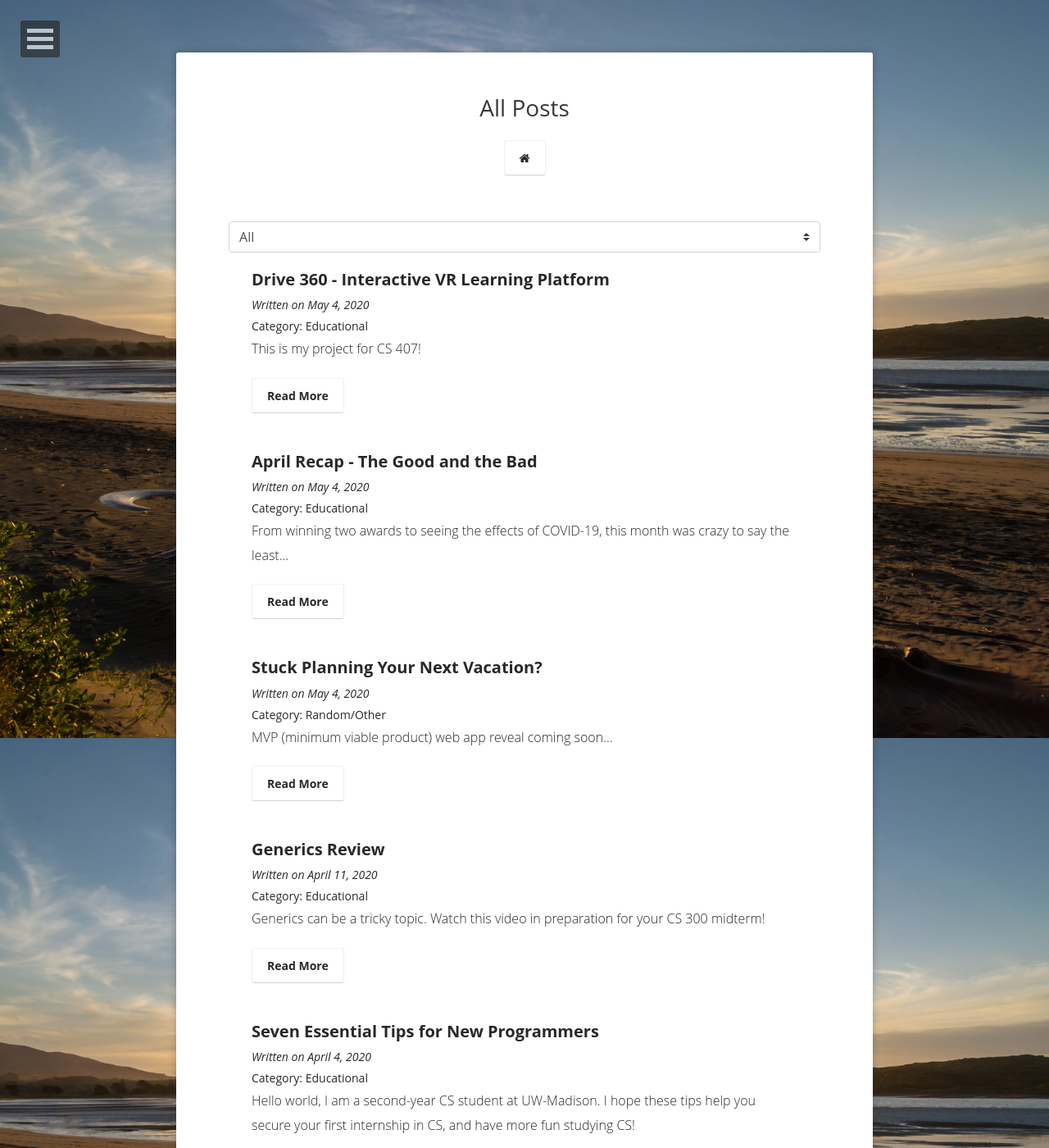
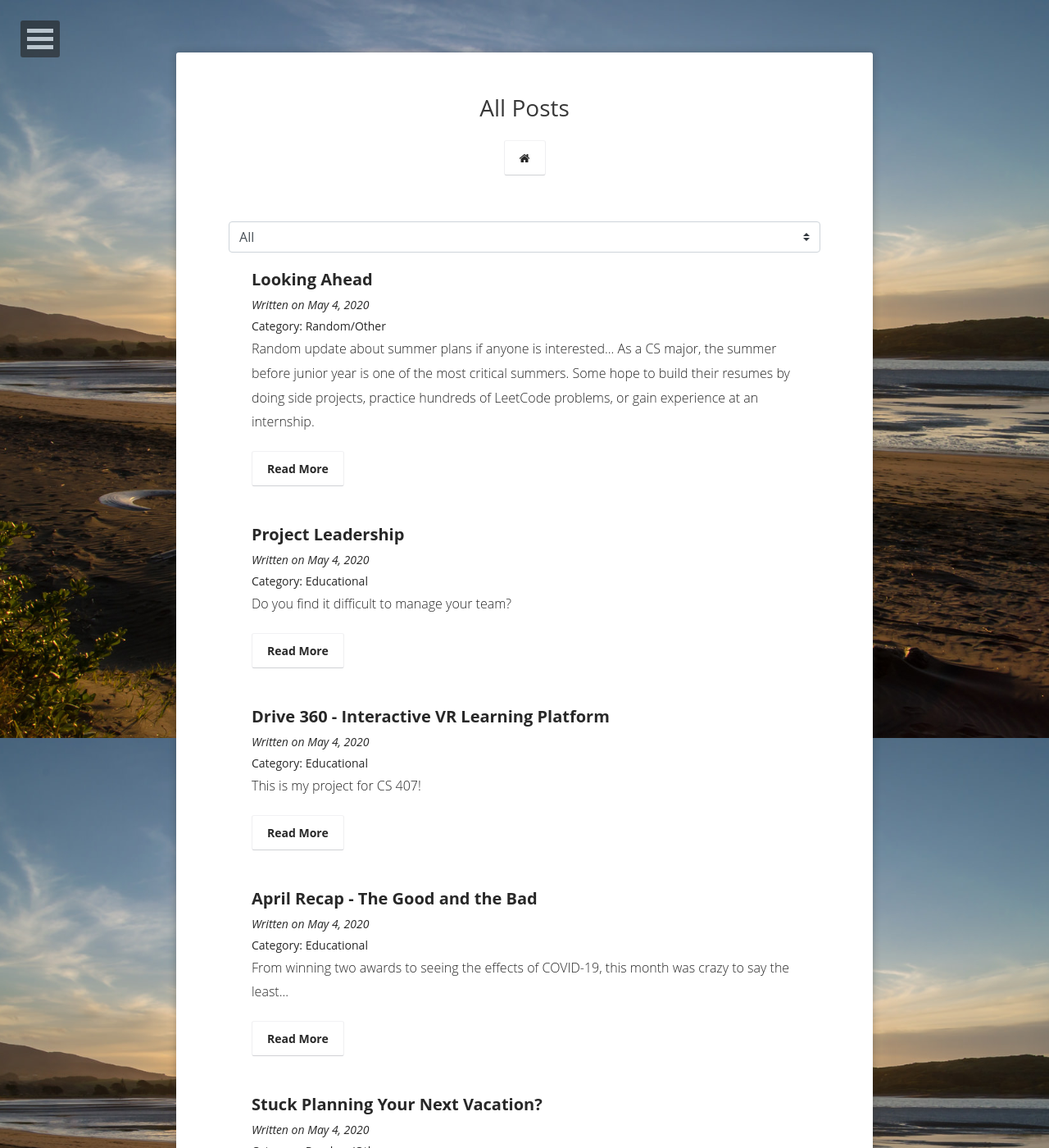
Before and after one commit to klmui/klmui2, a Jekyll site: the page built from posts/index.md, in a window 1280 px wide and 1400 px high. Shown: the whole window at 82% size. Built offline with Jekyll 4.4.1, drawn with Linux system fonts in a browser that asks for light colours; some of the changed lines change nothing that is shown; some of the changed text lies outside the part shown.

Commit message:
Add more articles!

```diff
--- a/_posts/2020-5-3-MyMadisonAdventures.md
+++ b/_posts/2020-5-3-MyMadisonAdventures.md
@@ -3,7 +3,7 @@ layout: post
 title: Stuck Planning Your Next Vacation?
 date: 2020-5-4
 comments: true
-excerpt: 'MVP (minimum viable product) web app reveal coming soon...'
+excerpt: 'Check out my Spring Break project'
 tags: [Random/Other]
 ---
 
--- /dev/null
+++ b/_posts/2020-5-4-Leadership.md
@@ -0,0 +1,25 @@
+---
+layout: post
+title: Project Leadership
+date: 2020-5-4
+comments: true
+excerpt: 'Do you find it difficult to manage your team?'
+tags: [Educational]
+---
+
+Do you find it challenging to manage your team? If so, I do too.
+
+During my sophomore year of college, I decided to lead various projects and even volunteering teams. I was honestly fed up at times due to poor leadership. As a result, I decided to be a leader who truly cares about everyone's success as well as the project's success.
+
+By the time I earned leadership roles in various programming projects inside and outside of school, I felt ready and motivated to lead. However, I will admit that it was not easy. In this article, I will talk about the challenges and lessons that I have learned.
+
+ **1. Supply resources and help your teammates get started**
+ I remember when I was tasked with learning the Ionic Framework, Git/GitHub, TypeScript, Angular, HTML, etc. I was in my very first programming course at the time, and I had to learn all of these technologies outside of class because of a side project. In the end, I did not learn these technologies very well. Nobody else understood these technologies, and most of the time wasn't even spent on learning them at our meetings. It was mostly just brainstorming. As a result, when I became a leader for a project in one of the organizations I am part of, I decided to supply each member with the same resources I used to learn HTML, CSS, JS, Bootstrap, Node.js, and MongoDB. There was one issue: people were not watching the videos and could not contribute to the project. Therefore, I began hosting workshops to go over the material in the videos to help them get started.
+
+ **2. Realize when your micromanaging**
+Nobody likes to be watched over, especially if you are confident in yourself. Sometimes it can be difficult to get people to contribute to side projects and class projects since it's not a job. Always have a backup plan if a deadline can't be reached or someone does not do their assigned task. Make sure the person clearly knows what they have to do and when it should be done, but don't overstep your boundaries. Offer to help if someone if they are stuck instead of putting even more pressure on them.
+
+ **3. Be clear about the team's goals and current tasks**
+Your team's goals and tasks always change, but you should be clear about all of this. From the start of your project, you all should agree on prototypes of the application. Then, you guys can focus on choosing an appropriate tech stack and delegating tasks. For dividing up tasks, I like to use GitHub's "Project" tab to host a public todo list for everyone to see and edit. Make sure everyone knows who to reach out to for help and where to access resources. Lastly, don't forget to give people credit and constructive feedback!
+
+Please comment below if you have any other tips!
--- /dev/null
+++ b/_posts/2020-5-5-LookingAhead.md
@@ -0,0 +1,24 @@
+---
+layout: post
+title: Looking Ahead
+date: 2020-5-4
+comments: true
+excerpt: 'Random update about summer plans if anyone is interested... As a CS major, the summer before junior year is one of the most critical summers. Some hope to build their resumes by doing side projects, practice hundreds of LeetCode problems, or gain experience at an internship.'
+tags: [Random/Other]
+---
+
+As a CS major, the summer before junior year is one of the most important summers. Some hope to build their resumes by doing side projects, practice hundreds of LeetCode problems, or gain experience at an internship.
+
+At this point, some things are kind of up in the air due to COVID-19. However, I hope to be in Madison for my internship at Forward Health Group. To be honest, I am not the most confident about my programming skills despite how often I do projects and challenging courses. However, I am optimistic about my ability to go through with things and have fun while I am at it. So, I will be listing out some steps besides doing an internship that I will take to land my dream internship in software engineering for the summer of 2021. I hope you guys find this somewhat insightful.
+
+ 1. Read Cracking the Coding Interview
+ 2. Practice LeetCode problems
+ 3. Learn more about web frameworks such as Vue.js and Ionic
+ 4. Finish at least two of the projects I have planned for the summer
+ 5. Help out with an actual entrepreneur's software and help launch it
+
+This may seem like a lot due to an internship as well as summer courses, but I don't think I will have anything to do for the first few weeks after the end of my finals. As much of a workaholic as I may seem, I hope to go to Devil's Lake in Wisconsin as well as a road trip to California with my friends. As someone who loves to code, I believe that it essential to take some time off and go on adventures with friends/family. However, with the current situation, this may not be possible.
+
+I'm not sure if you guys can relate to this, but I became extremely lazy (physically) after a couple of months in college. I used to run competitively a lot, but I am always working or procrastinating now. Since all of my classes are online (due to COVID-19) and I am back at home, I find that I don't even have to leave my house at all. This made me realize that I should start to set up a small exercising schedule and get back to do doing what I love.
+
+Stay tuned to find out how well (or how terribly) I can achieve my goals this summer to make myself a better person both mentally and physically. Feel free to comment on your summer goals/tasks!
```
